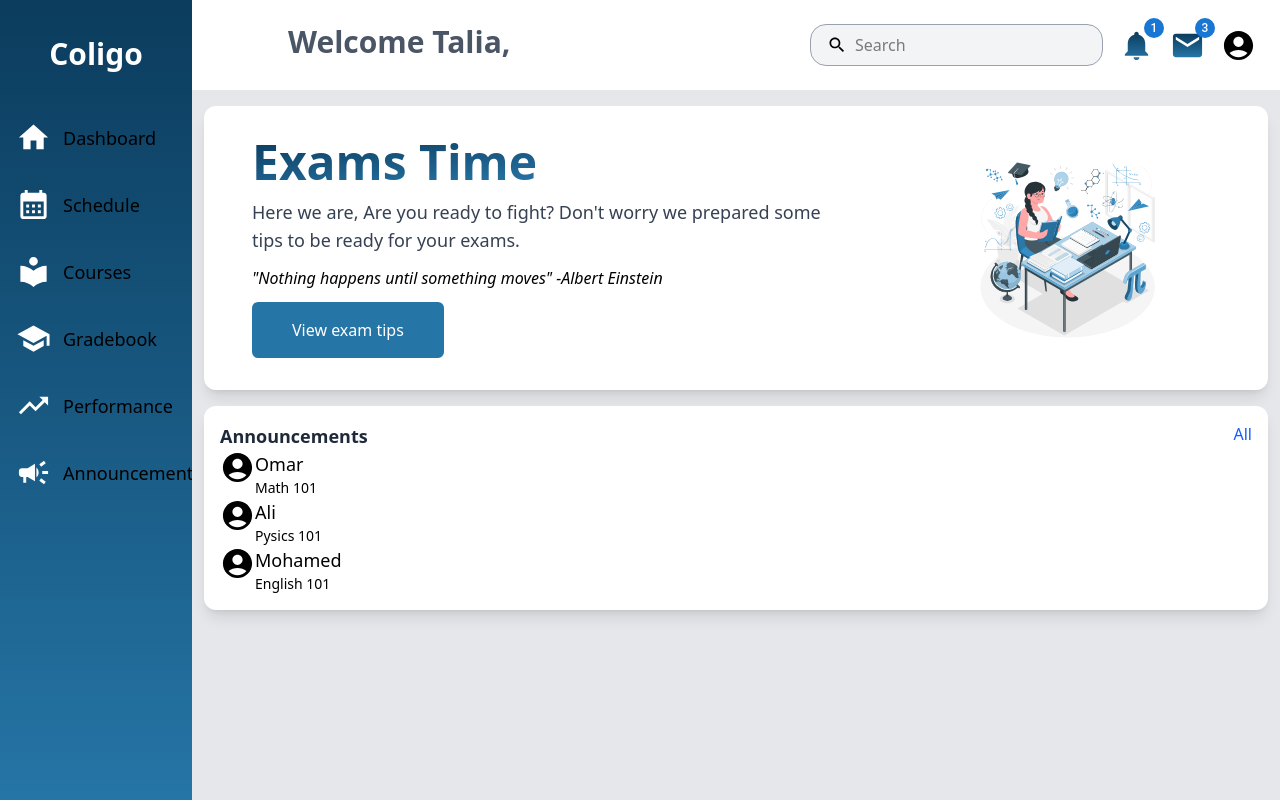
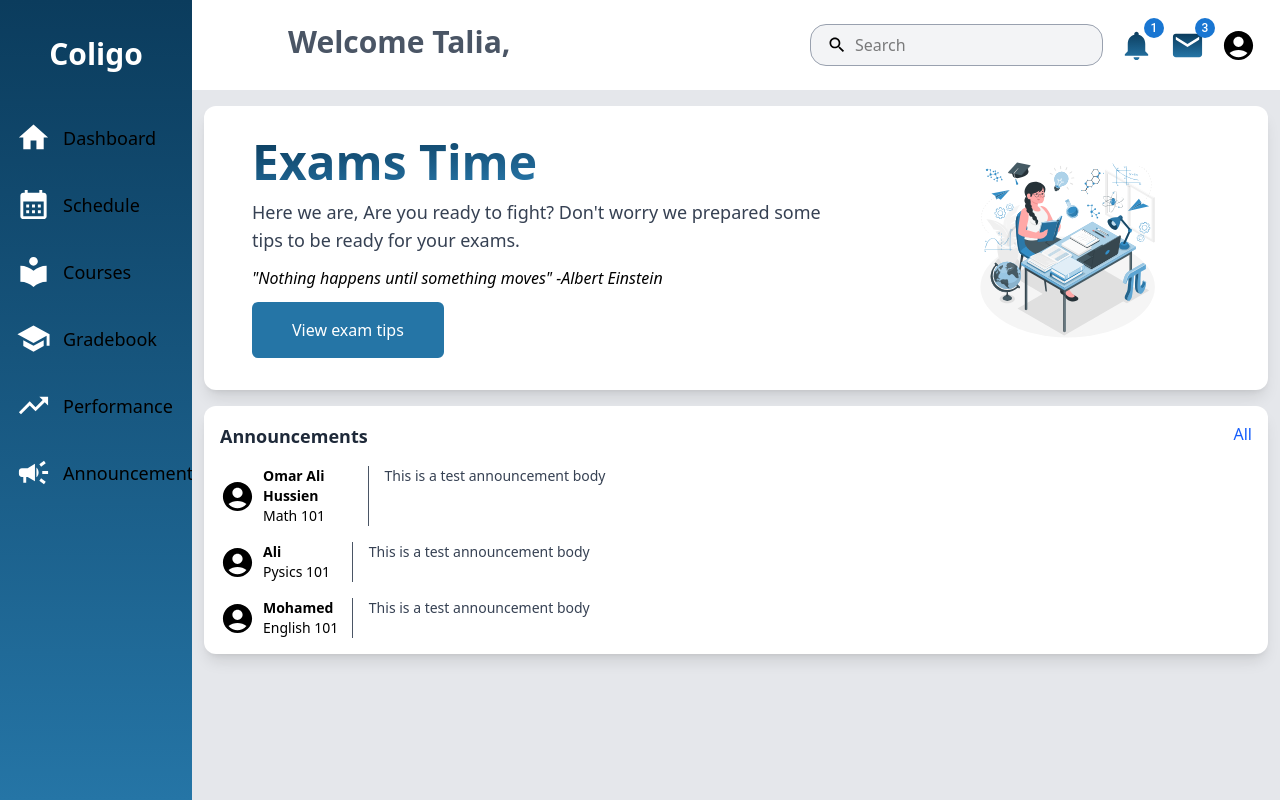
Before and after one commit to omar-tolan/AnyWhereTask, a React (Vite) app in the folder client/anywhere/: page /login in a window 1280 px wide. Both pictures are taken after a click on the button "Login". Built offline with nearby package versions, Linux system fonts and the light colour scheme.

Commit message:
added announcements layout

```diff
--- a/client/anywhere/src/components/cards/AnnouncementCard.tsx
+++ b/client/anywhere/src/components/cards/AnnouncementCard.tsx
@@ -7,13 +7,16 @@ const AnnouncementCard = ({
   announcement: IAnnouncement;
 }) => {
   return (
-    <div className="flex flex-row w-full ">
-      <div className="flex items-start">
+    <div className="flex flex-row w-full justify-between space-x-2">
+      <div className="flex items-center space-x-2 min-w-[12%]">
         <AccountCircle fontSize="large"/>
         <div className="flex flex-col justify-start">
-          <p className="text-lg">{announcement.announcer}</p>
+          <p className="text-sm font-semibold">{announcement.announcer}</p>
           <p className="text-sm font-light">{announcement.title}</p>
         </div>
+      </div>
+      <div className="w-full px-4 py-0 text-start items-center text-sm text-gray-700 border-l-1 border-gray-600">
+        <p>{announcement.body}</p>
       </div>
     </div>
   );
--- a/client/anywhere/src/components/containers/Announcements.tsx
+++ b/client/anywhere/src/components/containers/Announcements.tsx
@@ -7,12 +7,12 @@ export type IAnnouncement = {
 }
 const Announcements = ({announcements}: {announcements: IAnnouncement[]}) => {
   return (
-    <div className="flex flex-col justify-start bg-white rounded-xl shadow-lg px-4 py-4 w-full h-full">
+    <div className="flex flex-col justify-start space-y-4 bg-white rounded-xl shadow-lg px-4 py-4 w-full h-full">
         <div className="flex justify-between w-full">
             <h2 className="text-lg font-bold text-gray-800">Announcements</h2>
             <p className="text-blue-600">All</p>
         </div>
-        <div className="flex flex-col">
+        <div className="flex flex-col space-y-4">
             {announcements.map((announcement) => (
                 <AnnouncementCard announcement={announcement}/>
             ))}
--- a/client/anywhere/src/components/containers/Dashboard.tsx
+++ b/client/anywhere/src/components/containers/Dashboard.tsx
@@ -12,7 +12,7 @@ const Dashboard = () => {
           <Announcements
             announcements={[
               {
-                announcer: "Omar",
+                announcer: "Omar Ali Hussien",
                 title: "Math 101",
                 body: "This is a test announcement body",
               },
```
